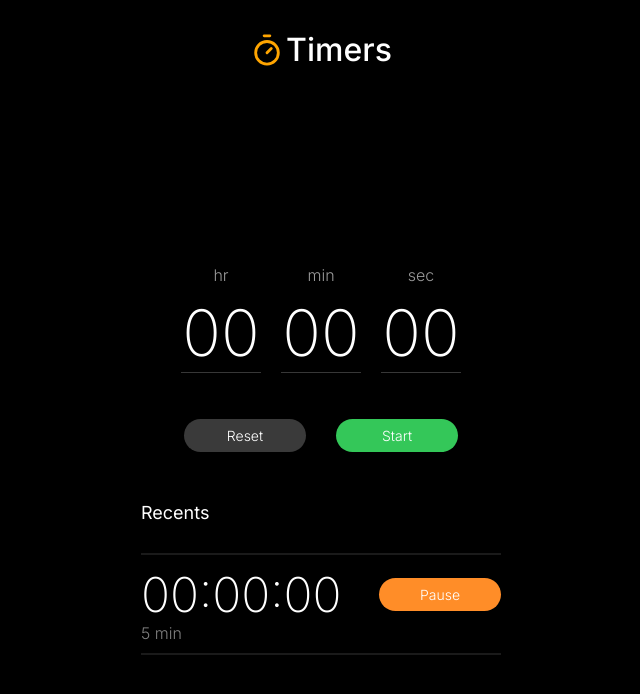
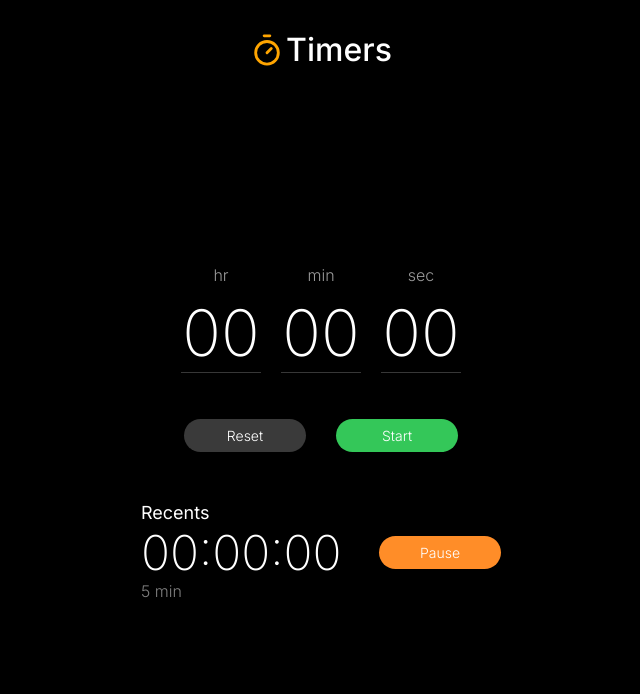
Before and after one commit to arturvas/timer, a React (Vite) app: page / in a window 1280 px wide. Both pictures are taken after a click on the button "Start". Shown: the top 694 px of the page, without its empty margins (319-959 px from the left). Built offline with nearby package versions, Linux system fonts and the light colour scheme.

Commit message:
style: consolidate and simplify .line styles in CSS

```diff
--- a/src/index.css
+++ b/src/index.css
@@ -128,19 +128,10 @@ body {
   font-size: 1.125rem;
 }
 
-div .line-bot, .line-top {
+.line {
   opacity: 0.1;
-  border: 0.5px white solid;
-}
-
-.line-top {
-  margin-top: 30px;
-  margin-bottom: 10px;
-}
-
-.line-bot {
-  margin-top: 10px;
-  margin-bottom: 50px;
+  border: 0.5px solid white;
+  margin: 10px 0;
 }
 
 .display {
```
